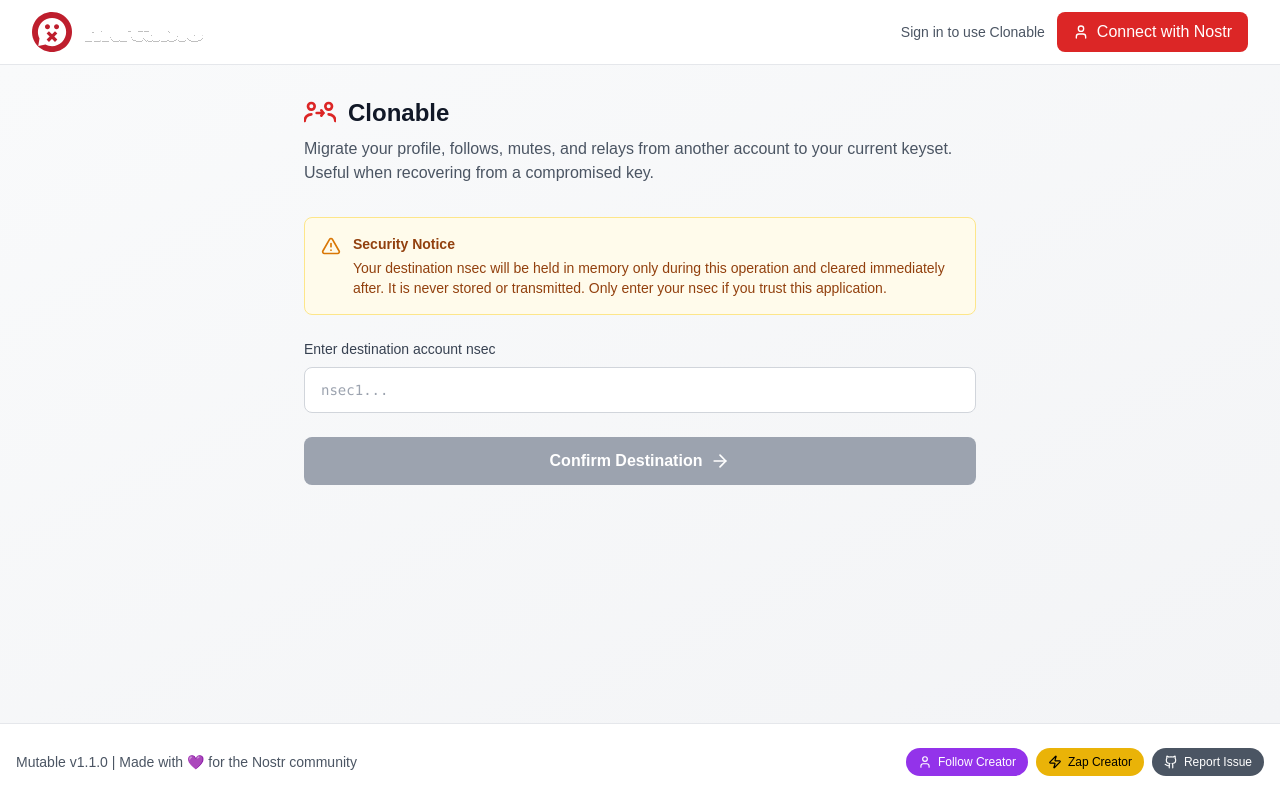
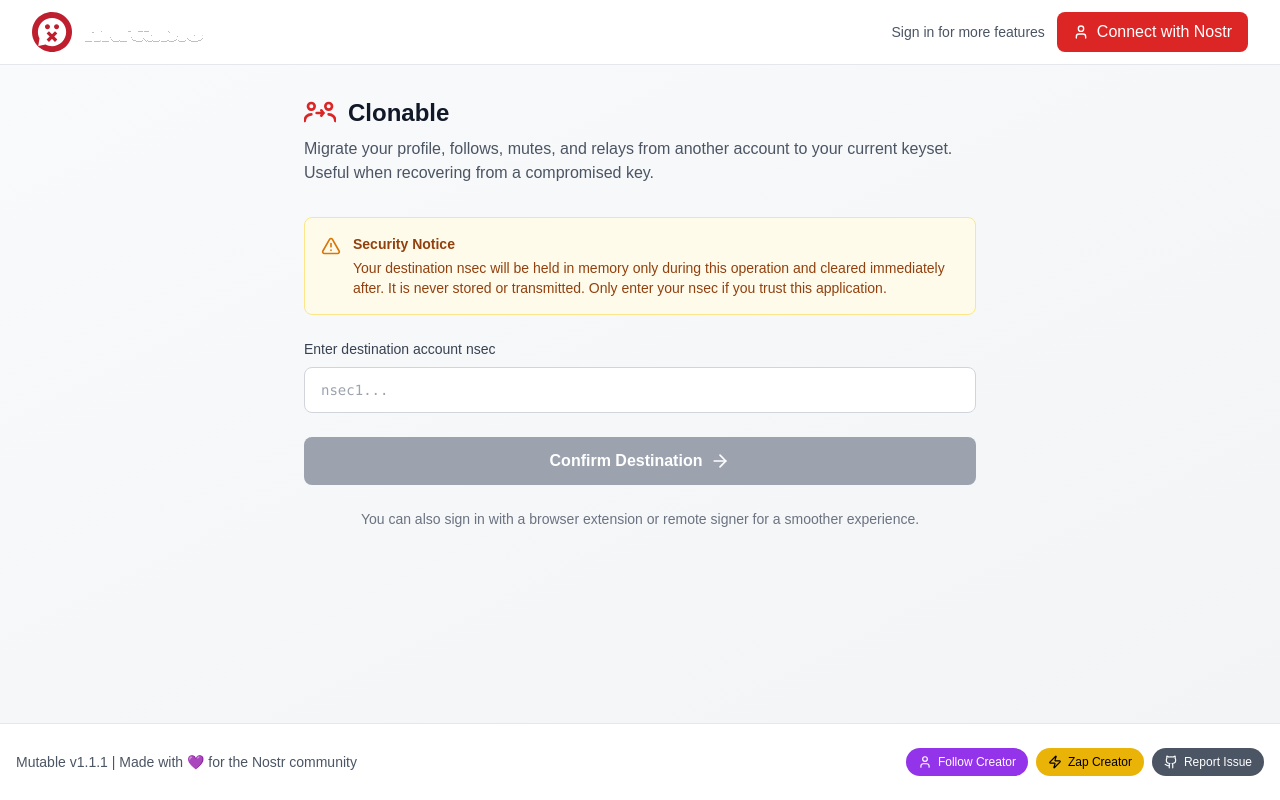
Before and after one commit to dmnyc/mutable, a Next.js app: page /clonable in a window 1280 px wide. Built offline with nearby package versions, Linux system fonts and the light colour scheme.

Commit message:
UI polish: 2-column grid for selectors, sign-in hint, bump to 1.1.1

```diff
--- a/components/Clonable.tsx
+++ b/components/Clonable.tsx
@@ -550,6 +550,10 @@
             Confirm Destination
             <ArrowRight size={20} />
           </button>
+
+          <p className="text-center text-sm text-gray-500 dark:text-gray-400">
+            You can also sign in with a browser extension or remote signer for a smoother experience.
+          </p>
         </div>
       </div>
     );
@@ -821,9 +825,11 @@
                   Select data to clone
                 </h3>
 
+                <div className="grid grid-cols-1 sm:grid-cols-2 gap-3">
+
                 {/* Profile */}
                 <label
-                  className={`flex items-center gap-4 p-4 rounded-lg border transition-colors cursor-pointer ${
+                  className={`sm:col-span-2 flex items-center gap-4 p-4 rounded-lg border transition-colors cursor-pointer ${
                     cloneData.profile
                       ? "border-gray-200 dark:border-gray-700 hover:border-gray-300 dark:hover:border-gray-600"
                       : "border-gray-100 dark:border-gray-800 opacity-50 cursor-not-allowed"
@@ -1192,6 +1198,7 @@
                     </p>
                   </div>
                 </label>
+                </div>
               </div>
 
               {/* Clone button */}
@@ -1211,12 +1218,14 @@
       {/* Step: Publishing */}
       {(step === "publishing" || step === "done") && (
         <div className="space-y-6">
-          <div className="space-y-3">
-            <PublishRow
-              label="Profile"
-              status={publishStatus.profile}
-              error={publishErrors.profile}
-            />
+          <div className="grid grid-cols-1 sm:grid-cols-2 gap-3">
+            <div className="sm:col-span-2">
+              <PublishRow
+                label="Profile"
+                status={publishStatus.profile}
+                error={publishErrors.profile}
+              />
+            </div>
             <PublishRow
               label="Follow List"
               status={publishStatus.follows}
--- a/components/ClonableWrapper.tsx
+++ b/components/ClonableWrapper.tsx
@@ -169,7 +169,7 @@
 
                 <div className="flex items-center gap-3">
                   <span className="hidden md:inline text-sm text-gray-600 dark:text-gray-400">
-                    Sign in to use Clonable
+                    Sign in for more features
                   </span>
                   <Link
                     href="/"
--- a/package.json
+++ b/package.json
@@ -1,6 +1,6 @@
 {
   "name": "mutable",
-  "version": "1.1.0",
+  "version": "1.1.1",
   "private": true,
   "type": "module",
   "scripts": {
```
